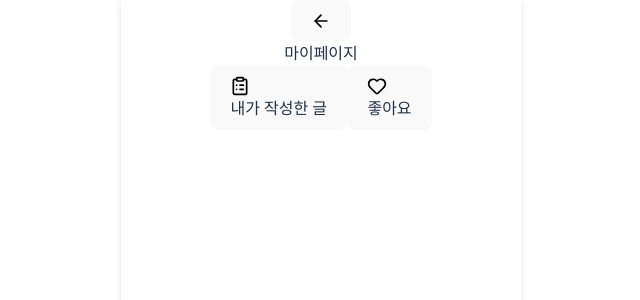
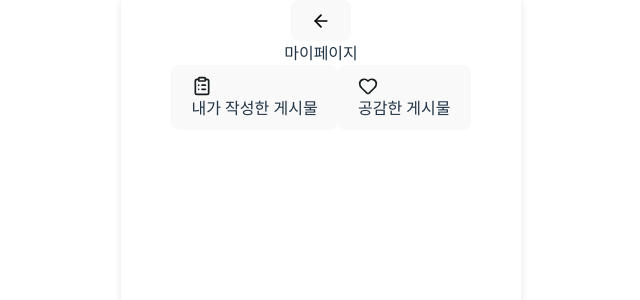
Before and after one commit to 2025-UMC-Hackathon/Frontend, a React (Vite) app: page /mypage in a window 1280 px wide. Shown: the top 300 px of the page, without its empty margins (319-959 px from the left). Built offline with nearby package versions, Linux system fonts and the light colour scheme.

Commit message:
progress: mypage tab UI 만들기

```diff
--- a/src/components/board/BoardItem.tsx
+++ b/src/components/board/BoardItem.tsx
@@ -48,7 +48,7 @@
 
     let rightIcon = null;
     if (type === 'liked'){
-        rightIcon = <Heart />;
+        rightIcon = <Heart fill="#171D1E" />;
     } else if (type === 'written'){
         rightIcon = <Trash2 />;
     }
--- a/src/pages/mypage.tsx
+++ b/src/pages/mypage.tsx
@@ -15,28 +15,29 @@
 	};
 
 	return (
-		<div className="flex flex-col items-center justify-start p-2">
-			<div className="w-full max-w-md">
+		<div className="flex flex-col w-full">
 				{/* 탭 버튼들 */}
-				<div className="flex gap-2 mb-4">
+				<div className="flex flex-col mx-[28px]">
 					<button
 						onClick={handleWrittenByMe}
-						className="flex-1 bg-blue-500 text-white py-3 px-4 rounded-lg font-medium hover:bg-blue-600 transition-colors"
+						className="bg-white p-[16px] font-medium cursor-pointer transition duration-200 active:bg-[#1D1B201A]"
 					>
-						<ClipboardList size={20} color="#000"/>
-						내가 작성한 글
+						<div className="flex items-center">
+							<ClipboardList size={20} color="#171D1E"/>
+							<span className="text-[#3F484A] ml-[12px]">내가 작성한 게시물</span>
+						</div>
+
 					</button>
 					<button
 						onClick={handleLikedByMe}
-						className="flex-1 bg-gray-200 text-gray-700 py-3 px-4 rounded-lg font-medium hover:bg-gray-300 transition-colors"
+						className="bg-white p-[16px] font-medium cursor-pointer transition duration-300 active:bg-[#1D1B201A]"
 					>
-						<Heart size={20} color="#000"/>
-						좋아요
+						<div className="flex items-center">
+							<Heart size={20} color="#171D1E"/>
+							<span className="text-[#3F484A] ml-[12px]">공감한 게시물</span>
+						</div>
 					</button>
-
-
 				</div>
 			</div>
-		</div>
 	);
 }
```
